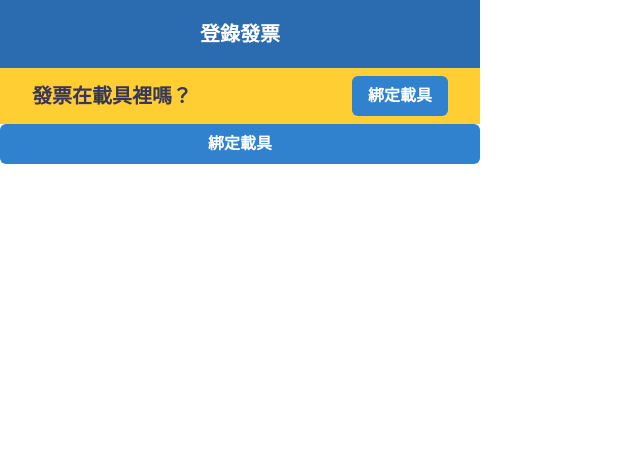
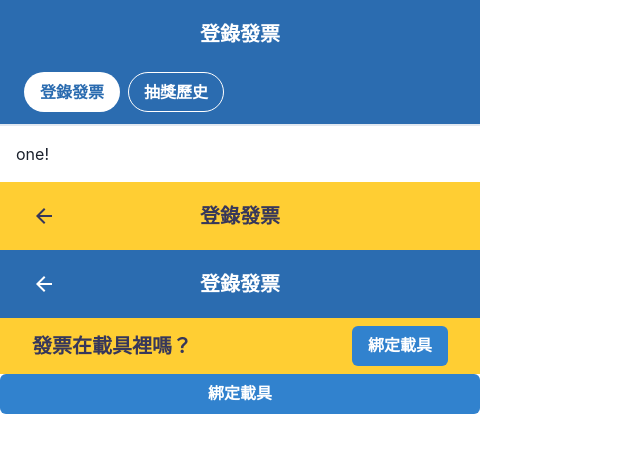
Before and after one commit to rexla/inv-web, a Next.js app: page /mission/enrol/anonymous in a window 1280 px wide. Shown: the top 452 px of the page, without its empty margins (0-640 px from the left). Built offline with nearby package versions, Linux system fonts and the light colour scheme.

Commit message:
adds under title button tab components

```diff
--- /dev/null
+++ b/src/components/ButtonTab.js
@@ -0,0 +1,28 @@
+import React from "react";
+import { useTab } from "@chakra-ui/react";
+
+const ButtonTab = React.forwardRef((props, ref) => {
+  const tabProps = useTab({ ...props, ref });
+  const isSelected = !!tabProps["aria-selected"];
+
+  return (
+    <button
+      {...tabProps}
+      className={`w-[96px] h-[40px] rounded-full mr-[8px] ${
+        isSelected
+          ? "bg-white"
+          : "border-white border-solid border-[1px] bg-[#2B6CB0]"
+      }`}
+    >
+      <p
+        className={`text-base font-semibold ${
+          isSelected ? "text-[#2B6CB0]" : "text-white"
+        } `}
+      >
+        {tabProps.children}
+      </p>
+    </button>
+  );
+});
+
+export default ButtonTab;
--- a/src/components/TitleArrow.js
+++ b/src/components/TitleArrow.js
@@ -2,12 +2,20 @@ import React from "react";
 import { Flex } from "@chakra-ui/react";
 import ArrowBackIcon from "@mui/icons-material/ArrowBack";
 
-const TitleX = ({ text }) => {
+const TitleX = ({ text, color }) => {
+  let bgColor = "bg-[#2B6CB0]";
+  let textColor = "text-white";
+  if (color === "yellow") {
+    bgColor = "bg-[#FFCE33]";
+    textColor = "text-[#37375A]";
+  }
   return (
-    <Flex className="w-full py-[20px] bg-[#2B6CB0] items-center justify-center text-xl text-white font-bold">
+    <Flex
+      className={`w-full py-[20px] ${bgColor} items-center justify-center text-xl ${textColor} font-bold`}
+    >
       {text}
       <ArrowBackIcon
-        className="text-white fixed left-8"
+        className={`${textColor} fixed left-8`}
         // onClick={() => {
         //   router.push({ pathname: "/" });
         // }}
--- a/src/pages/mission/enrol/anonymous.js
+++ b/src/pages/mission/enrol/anonymous.js
@@ -1,12 +1,45 @@
 import React from "react";
-import { Flex, VStack, Center, Text, Button } from "@chakra-ui/react";
+import {
+  Flex,
+  VStack,
+  Center,
+  Text,
+  Button,
+  Tabs,
+  TabList,
+  TabPanels,
+  Tab,
+  TabPanel,
+  Box,
+} from "@chakra-ui/react";
 import Award from "../../../components/mission/Award";
 import TitleX from "../../../components/TitleX";
+import TitleArrow from "../../../components/TitleArrow";
+import ButtonTab from "../../../components/ButtonTab";
 
 const anonymous = () => {
   return (
     <Flex className="flex-col">
-      <TitleX text="登錄發票" />
+      <Box className="bg-[#2B6CB0]">
+        <TitleX text="登錄發票" />
+        <Tabs>
+          <TabList className="pb-[12px] bg-[#2B6CB0] pl-[24px] pt-1">
+            <ButtonTab>登錄發票</ButtonTab>
+            <ButtonTab>抽獎歷史</ButtonTab>
+          </TabList>
+
+          <TabPanels>
+            <TabPanel className="bg-white">
+              <p>one!</p>
+            </TabPanel>
+            <TabPanel>
+              <p>two!</p>
+            </TabPanel>
+          </TabPanels>
+        </Tabs>
+      </Box>
+      <TitleArrow text="登錄發票" color="yellow" />
+      <TitleArrow text="登錄發票" />
       <Flex className="bg-[#FFCE33] h-[56px] w-full items-center px-[32px] justify-between">
         <Text className="text-xl text-[#37375A] font-bold">
           發票在載具裡嗎？
```
